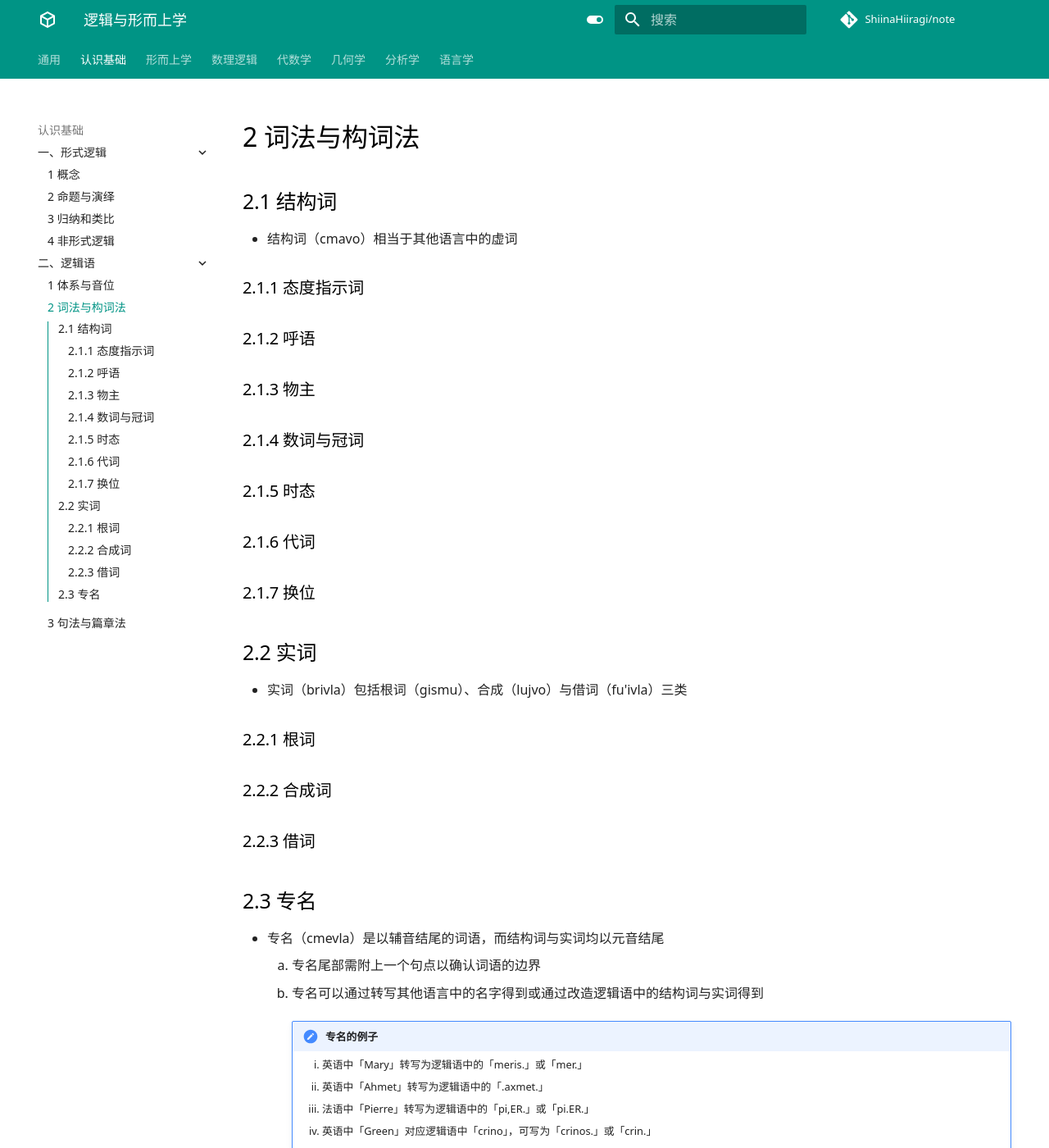
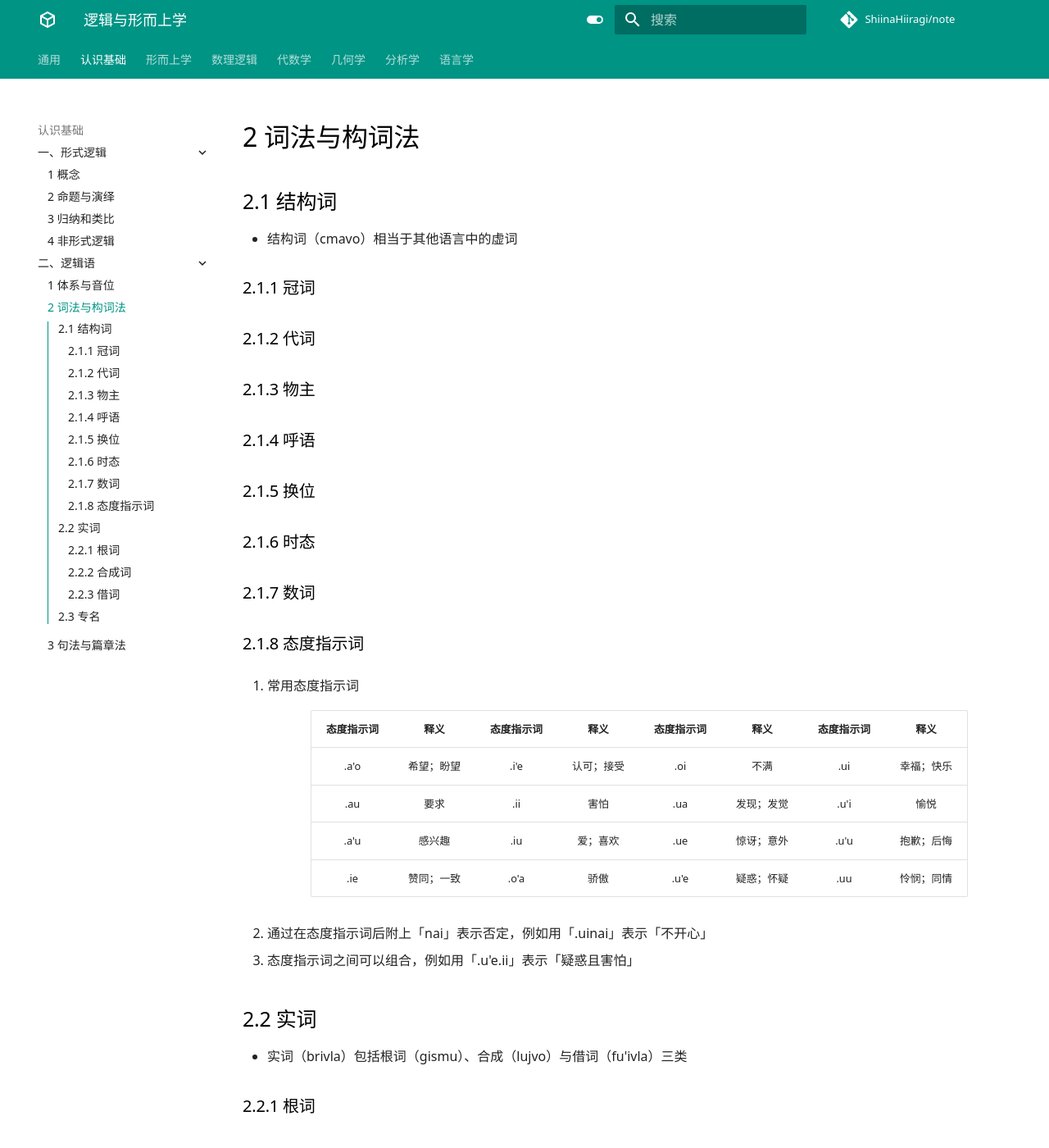
Before and after one commit to ShiinaHiiragi/note, an MkDocs documentation site: the page built from docs/cogn/jbo/lex.md, in a window 1280 px wide and 1400 px high. Shown: the whole window at 82% size. Built offline with MkDocs 1.6.1 and Material for MkDocs 9.7.7, drawn with Linux system fonts in a browser that asks for light colours; comment, search, counter and statistics services are not loaded.

Commit message:
f for one

```diff
--- a/docs/cogn/jbo/lex.md
+++ b/docs/cogn/jbo/lex.md
@@ -3,19 +3,37 @@
 ## 2.1 结构词
 - 结构词（cmavo）相当于其他语言中的虚词
 
-### 2.1.1 态度指示词
+### 2.1.1 冠词
 
-### 2.1.2 呼语
+### 2.1.2 代词
 
 ### 2.1.3 物主
 
-### 2.1.4 数词与冠词
+### 2.1.4 呼语
+<!-- mi'e -->
 
-### 2.1.5 时态
+### 2.1.5 换位
 
-### 2.1.6 代词
+### 2.1.6 时态
 
-### 2.1.7 换位
+### 2.1.7 数词
+
+### 2.1.8 态度指示词
+1. 常用态度指示词
+
+    <div class="text-table">
+
+    | 态度指示词 |    释义    | 态度指示词 |    释义    | 态度指示词 |    释义    | 态度指示词 |    释义    |
+    | :--------: | :--------: | :--------: | :--------: | :--------: | :--------: | :--------: | :--------: |
+    |    .a'o    | 希望；盼望 |    .i'e    | 认可；接受 |    .oi     |    不满    |    .ui     | 幸福；快乐 |
+    |    .au     |    要求    |    .ii     |    害怕    |    .ua     | 发现；发觉 |    .u'i    |    愉悦    |
+    |    .a'u    |   感兴趣   |    .iu     |  爱；喜欢  |    .ue     | 惊讶；意外 |    .u'u    | 抱歉；后悔 |
+    |    .ie     | 赞同；一致 |    .o'a    |    骄傲    |    .u'e    | 疑惑；怀疑 |    .uu     | 怜悯；同情 |
+
+    </div>
+
+2. 通过在态度指示词后附上「nai」表示否定，例如用「.uinai」表示「不开心」
+3. 态度指示词之间可以组合，例如用「.u'e.ii」表示「疑惑且害怕」
 
 ## 2.2 实词
 - 实词（brivla）包括根词（gismu）、合成（lujvo）与借词（fu'ivla）三类
```
Also changed, not shown: docs/index.md (+1 -1 lines).
